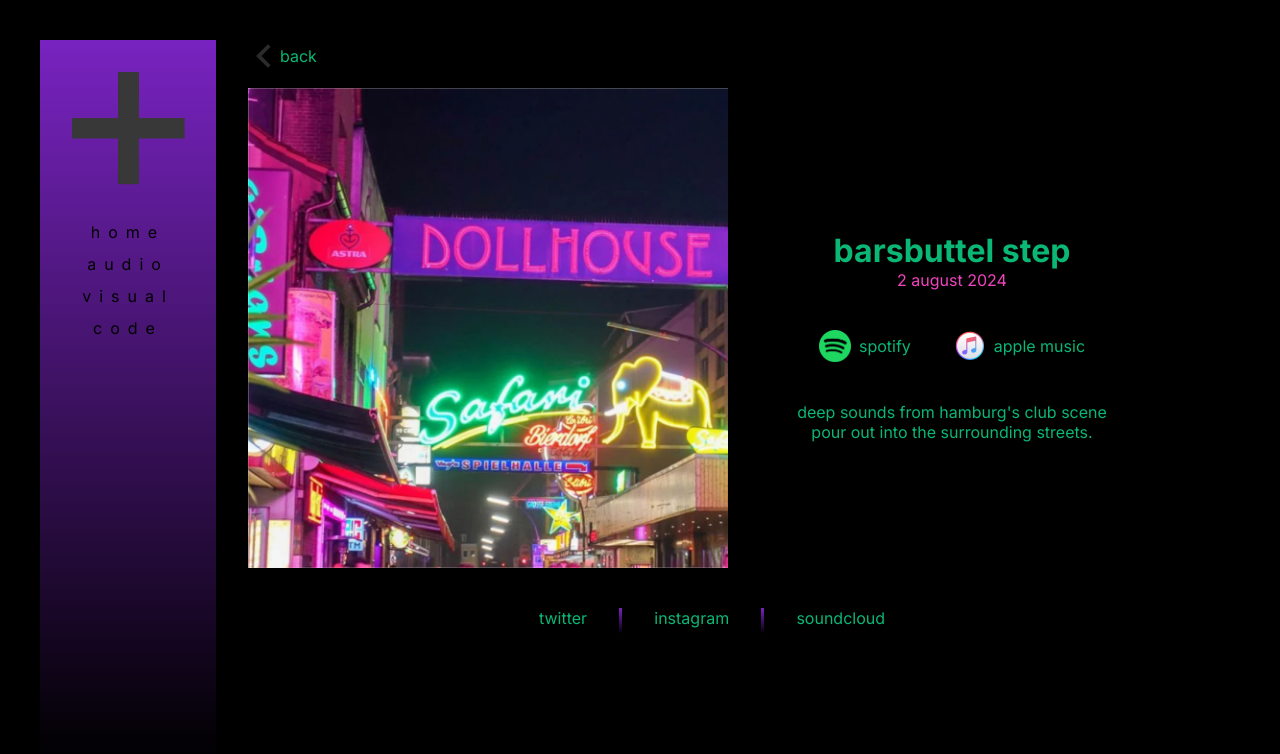
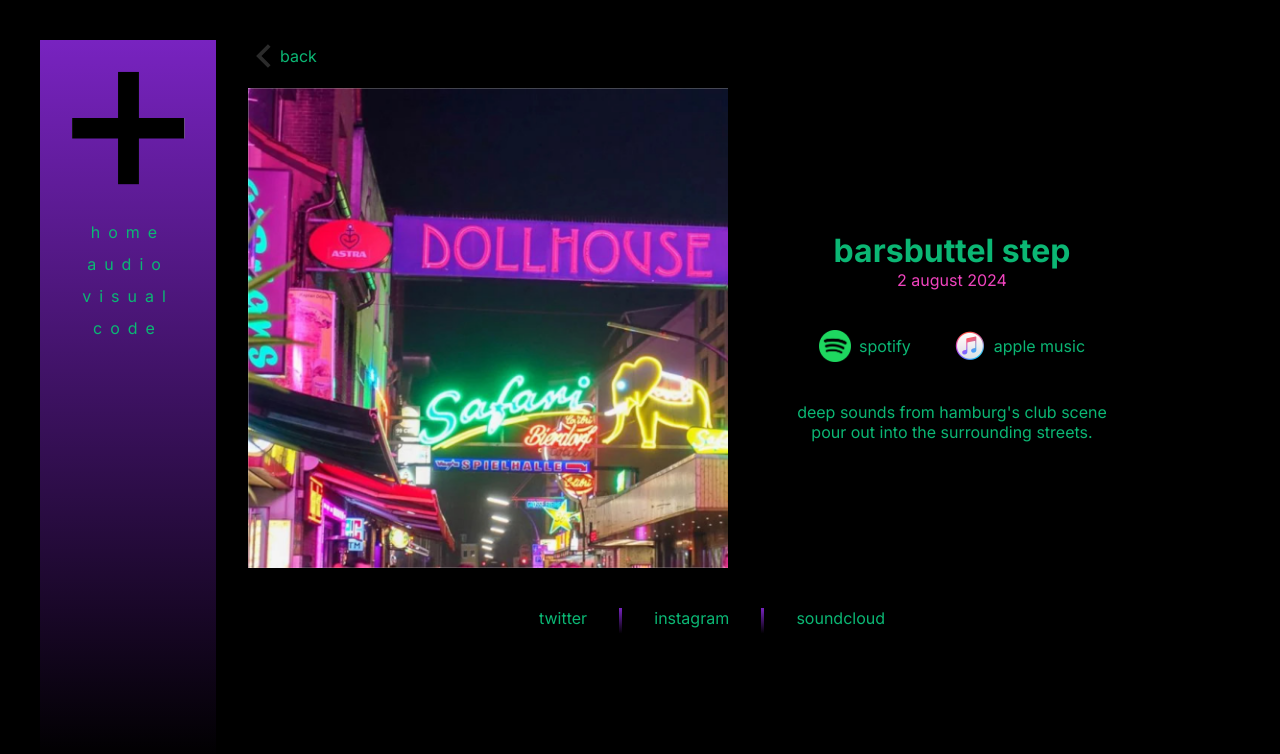
Before and after one commit to hharris56/gain.online, a Next.js app: page /audio/barsbuttelStep in a window 1280 px wide. Shown: the top 754 px of the page. Built offline with nearby package versions, Linux system fonts and the light colour scheme.

Commit message:
menu updates

```diff
--- a/src/components/header/header.tsx
+++ b/src/components/header/header.tsx
@@ -21,7 +21,7 @@ function Header(props: any){
         <div className="vheader-container">
           <div className="vlogo-buffer">
             {/* <DropdownButton size="8rem" expanded={false} callback={() => setExpanded(!isExpanded)}/> */}
-            <img src="/logos/logo gray.png" className="header-logo"/>
+            <img src="/logos/logo black.png" className="header-logo"/>
             {/* <img src="/logos/cloud logo blank.png" className="cloud-logo"/> */}
           </div>
             <VerticalNavbar expanded={true}/>
--- a/src/components/navbar/navbar.css
+++ b/src/components/navbar/navbar.css
@@ -30,7 +30,8 @@
 
     cursor: pointer;
 
-    color: var(--primary-color) !important;
+    /* color: var(--primary-color) !important; */
+    color: var(--primary-text-color);
     letter-spacing: 0.5rem;
     text-decoration: none;
 
```
